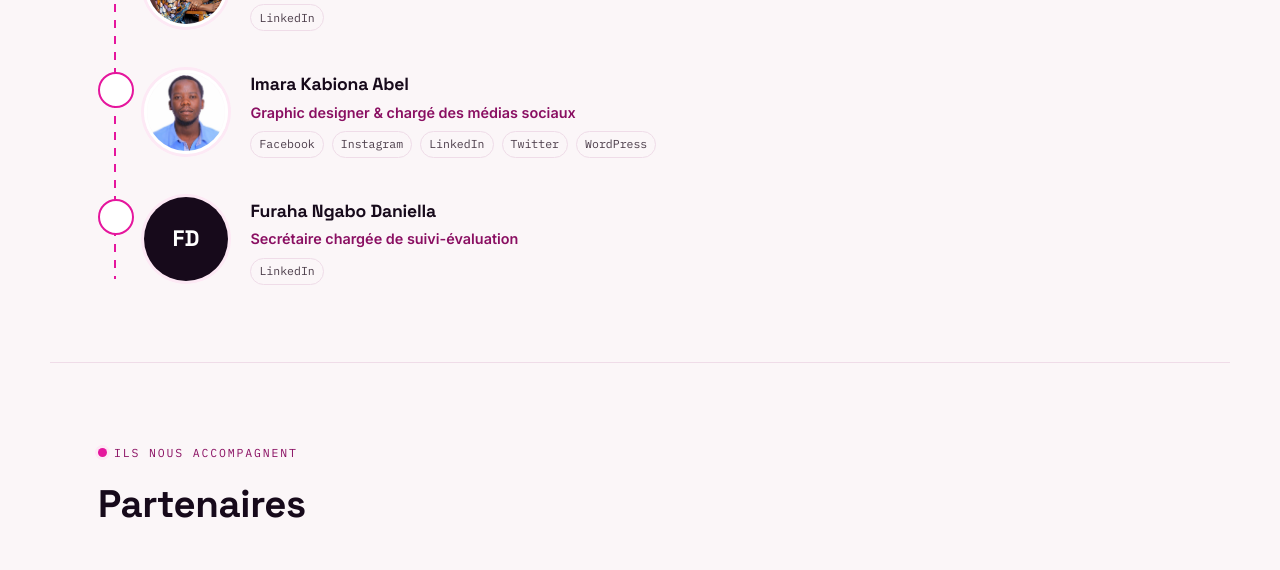
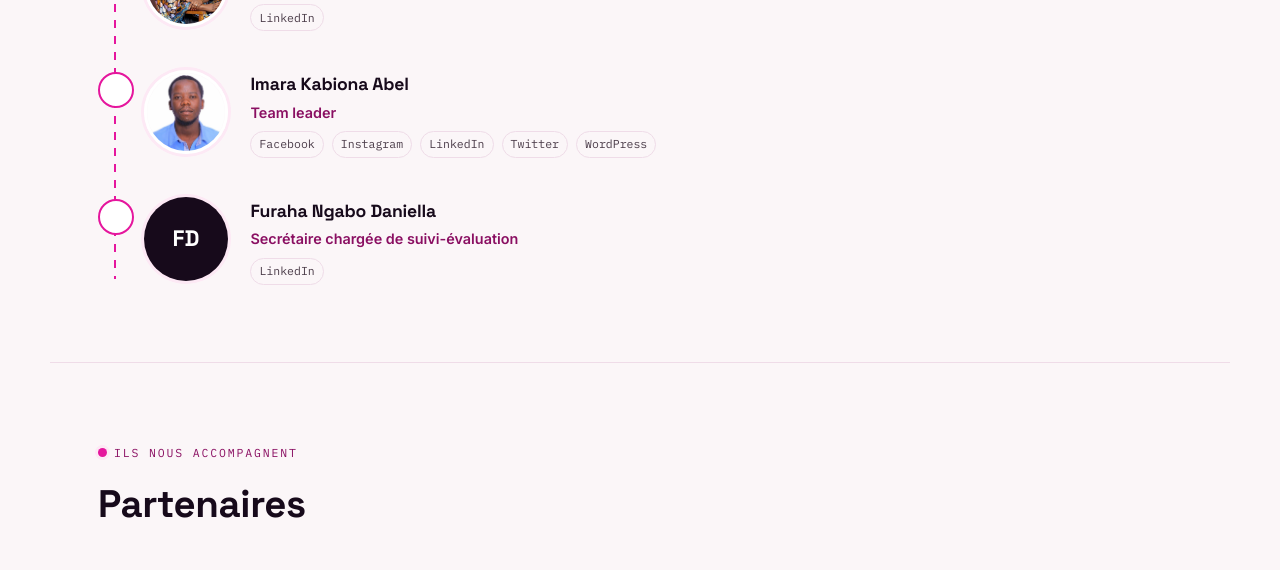
Before and after one commit to Imara-kabiona-abel/GenderChain, a plain HTML site: page index.html in a window 1280 px wide. Shown: the part 3547-4117 px from the top of the page. Drawn offline with Linux system fonts and the light colour scheme.

Commit message:
Update index.html

```diff
--- a/index.html
+++ b/index.html
@@ -198,7 +198,7 @@
         <img class="team-photo" src="assets/team-abel.jpg" alt="Imara Kabiona Abel">
         <div class="team-info">
           <h3>Imara Kabiona Abel</h3>
-          <span class="role">Graphic designer & chargé des médias sociaux</span>
+          <span class="role">Team leader</span>
           <div class="team-links">
             <a href="https://www.facebook.com/abel.kab.5" target="_blank" rel="noopener">Facebook</a>
             <a href="https://instagram.com/imara_kabiona_abel?igshid=ZDdkNTZiNTM=" target="_blank" rel="noopener">Instagram</a>
```
